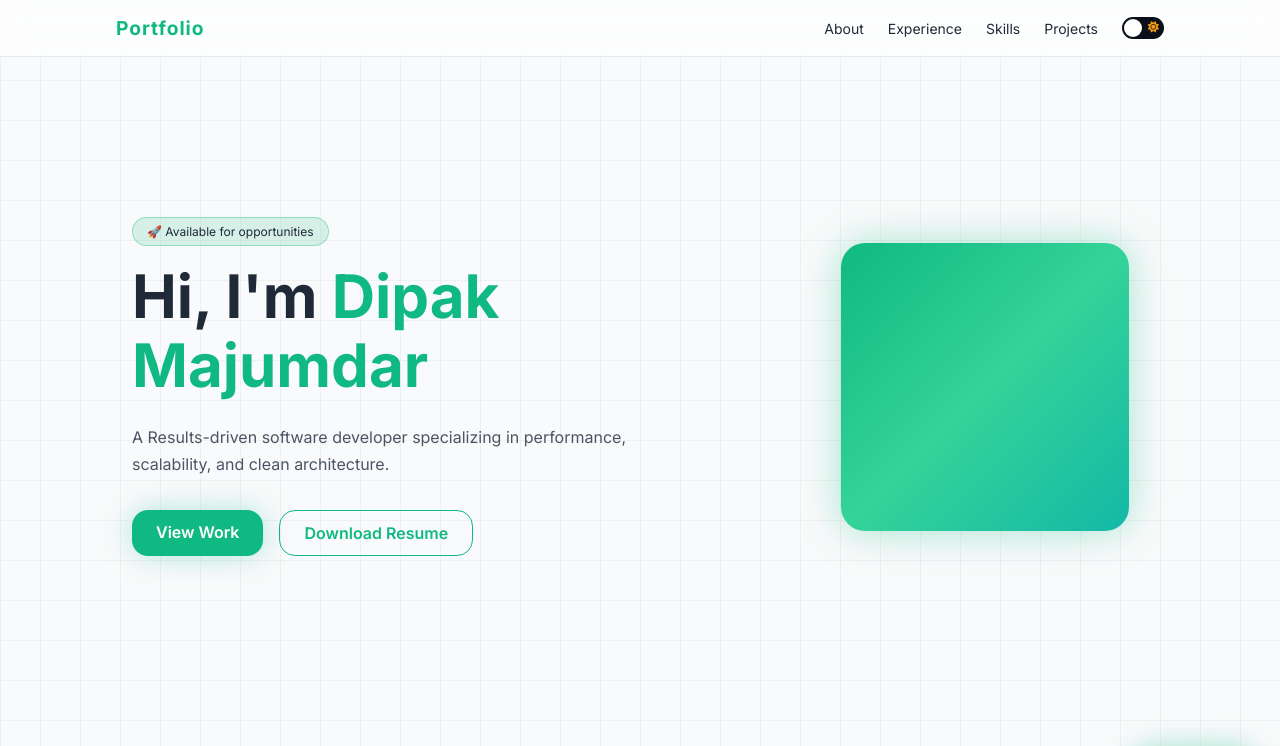
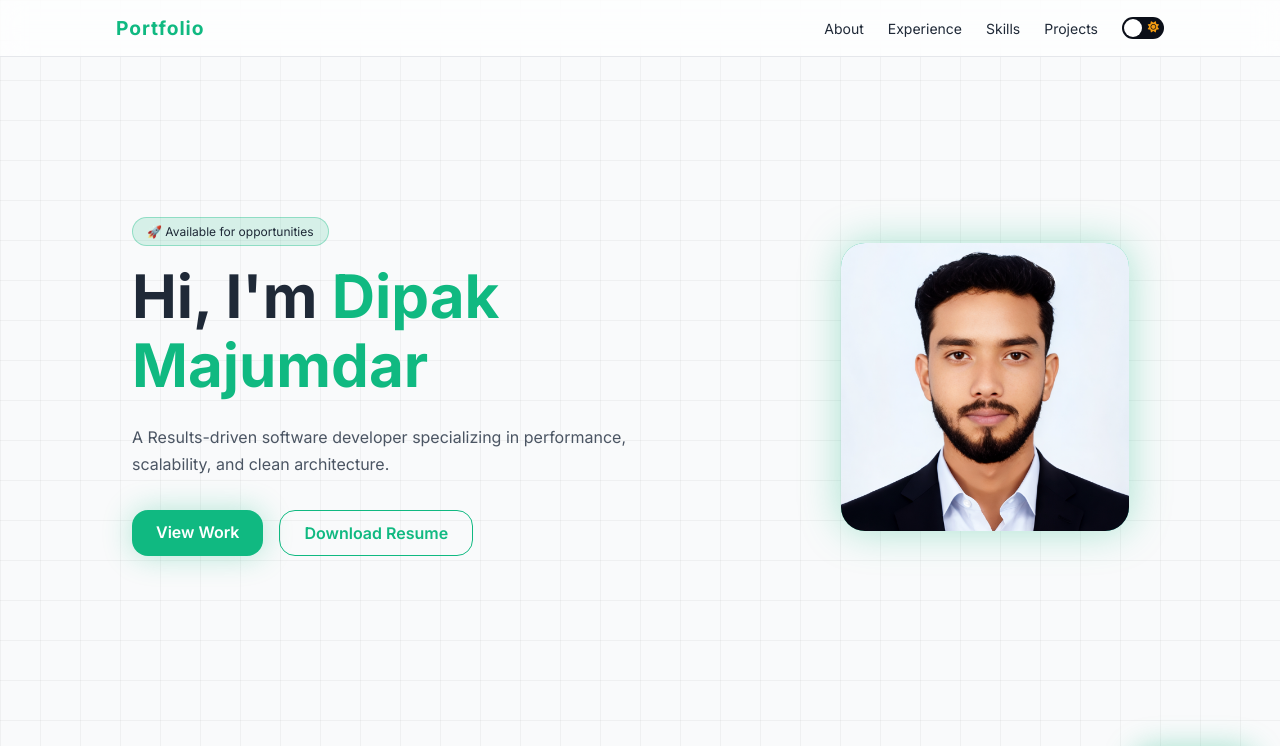
Before and after one commit to dipak-majumdar/new-portfolio, a React (Vite) app: page / in a window 1280 px wide. Shown: the top 746 px of the page. Built offline with nearby package versions, Linux system fonts and the light colour scheme.

Commit message:
hero section updated

```diff
--- a/src/components/Hero.jsx
+++ b/src/components/Hero.jsx
@@ -1,3 +1,5 @@
+import image from '../assets/dipak-majumdar.png';
+
 export default function Hero() {
     return (
         <section id="hero">
@@ -21,7 +23,8 @@ export default function Hero() {
 
                     {/* Visual side */}
                     <div className="hero-visual" data-aos="zoom-in">
-                        <div className="avatar-box glow" />
+                        <img className="avatar-box glow" src={image} alt="" />
+                        {/* <div className="avatar-box glow" /> */}
                     </div>
 
                 </div>
--- a/src/styles/components/Hero.scss
+++ b/src/styles/components/Hero.scss
@@ -98,7 +98,9 @@
 .avatar-box {
     width: 18rem;
     height: 18rem;
+    object-fit: cover;
+    object-position: top;
     background: linear-gradient(135deg, #10b981, #34d399, #14b8a6);
     border-radius: v.$radius-lg;
-    animation: float 6s ease-in-out infinite; // keyframe defined in _base
+    // animation: float 6s ease-in-out infinite; // keyframe defined in _base
 }
```
Also changed, not shown: src/assets/dipak-majumdar.png (added).
